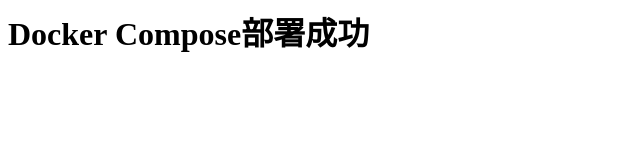
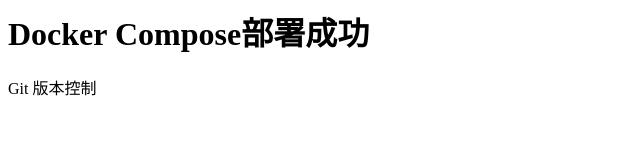
Before and after one commit to HDAX416/Operation-and-maintenance-learning-records, a plain HTML site: page index.html in a window 1280 px wide. Shown: the whole page, without its empty margins (0-640 px from the left). Drawn offline with Linux system fonts and the light colour scheme.

Commit message:
更新index.html:添加Git标识

```diff
--- a/index.html
+++ b/index.html
@@ -1 +1,2 @@
 <h1>Docker Compose部署成功</h1>
+<p> Git 版本控制</p>
```
